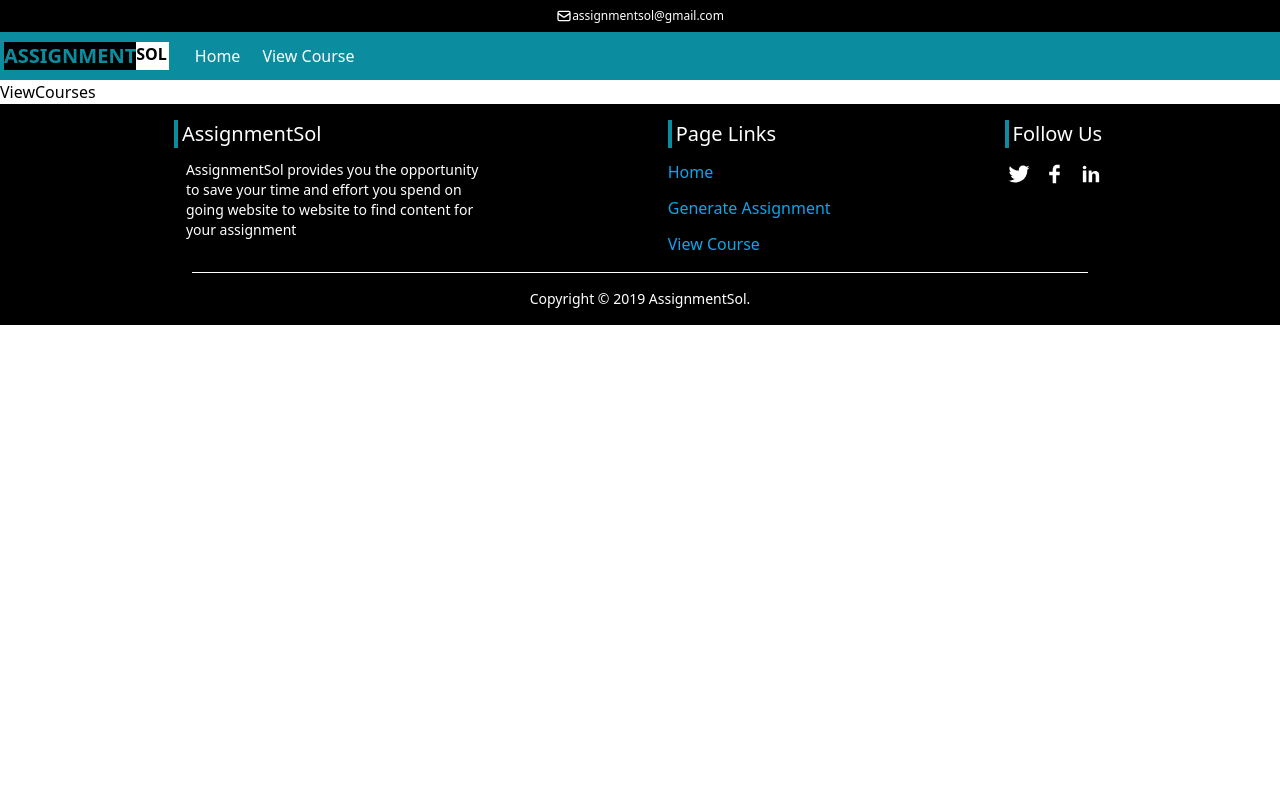
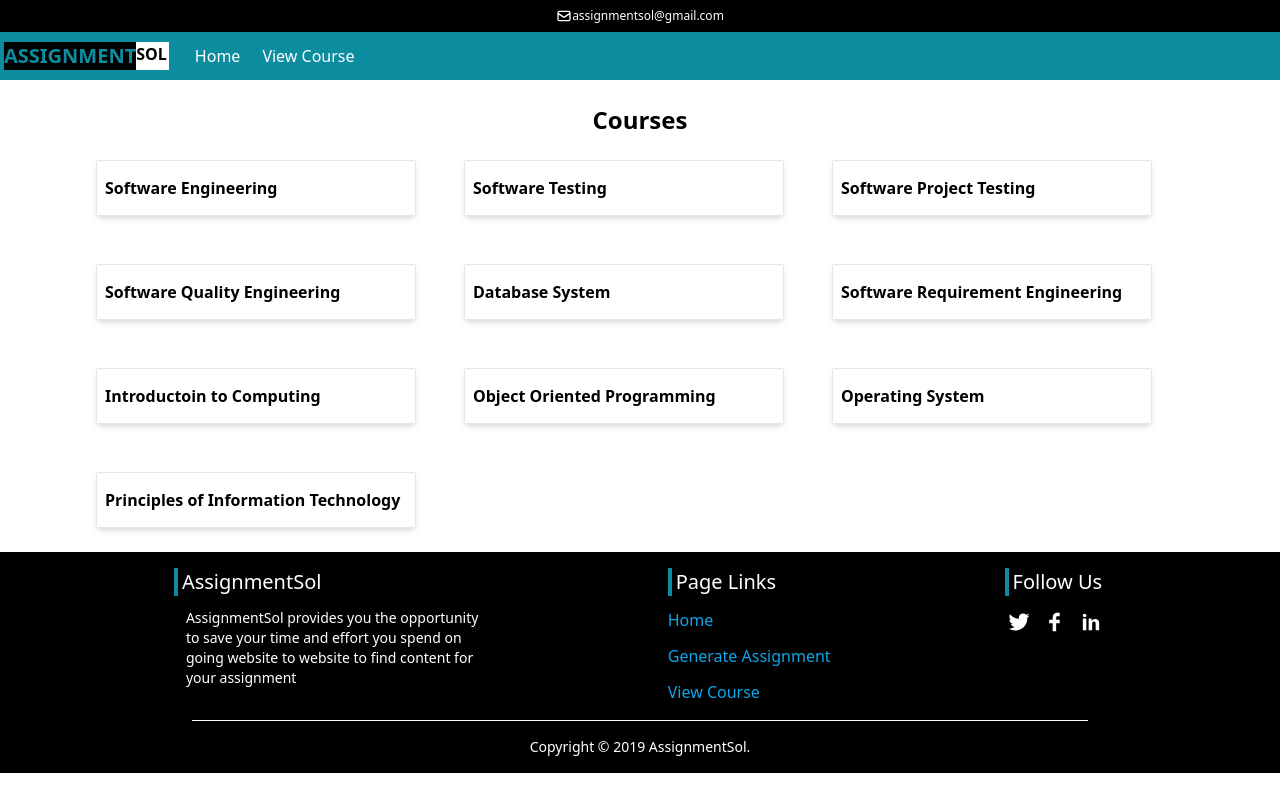
Before and after one commit to aziz-codes/assignment-sol, a React (Vite) app: page /view-course in a window 1280 px wide. Built offline with nearby package versions, Linux system fonts and the light colour scheme.

Commit message:
View Course Page

```diff
--- /dev/null
+++ b/src/layouts/Courses.jsx
@@ -0,0 +1,31 @@
+const Courses = () => {
+  const courses = [
+    "Software Engineering",
+    "Software Testing",
+    "Software Project Testing",
+    "Software Quality Engineering",
+    "Database System",
+    "Software Requirement Engineering",
+    "Introductoin to Computing",
+    "Object Oriented Programming",
+    "Operating System",
+    "Principles of Information Technology",
+  ];
+  return (
+    <section className="flex flex-col justify-center text-center my-6 gap-6">
+      <h2 className="text-2xl font-semibold">Courses</h2>
+      <div className="w-full flex flex-row flex-wrap gap-12 lg:px-24 px-6 justify-center lg:justify-start">
+        {courses.map((c, index) => (
+          <div
+            key={index}
+            className="shadow-md border rounded-sm  px-2 h-14 w-80 flex items-center"
+          >
+            <h2 className="font-[600] my-auto">{c}</h2>
+          </div>
+        ))}
+      </div>
+    </section>
+  );
+};
+
+export default Courses;
--- a/src/pages/ViewCourses.jsx
+++ b/src/pages/ViewCourses.jsx
@@ -1,7 +1,7 @@
-import React from "react";
+import Courses from "../layouts/Courses";
 
 const ViewCourses = () => {
-  return <div>ViewCourses</div>;
+  return <Courses />;
 };
 
 export default ViewCourses;
```
